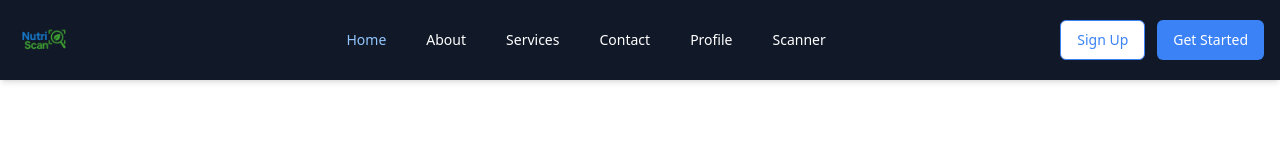
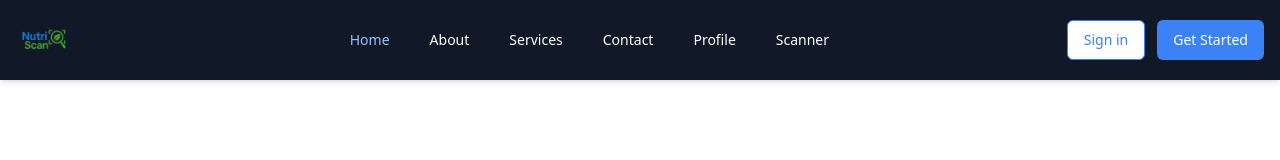
Before and after one commit to adityakesarwani10/NutriScan, a React (Vite) app: page / in a window 1280 px wide. Shown: the top 160 px of the page. Built offline with nearby package versions, Linux system fonts and the light colour scheme.

Commit message:
update Nutricard

```diff
--- a/src/Component/Header/Header.jsx
+++ b/src/Component/Header/Header.jsx
@@ -78,7 +78,7 @@ const Header = () => {
         <div className="flex items-center space-x-3">
           <NavLink to="/login">
             <Button variant="outline" className="border-blue-500 text-blue-500 hover:bg-blue-500 hover:text-white">
-              Sign Up
+              Sign in
             </Button>
           </NavLink>
           <NavLink to="/signup">
```
